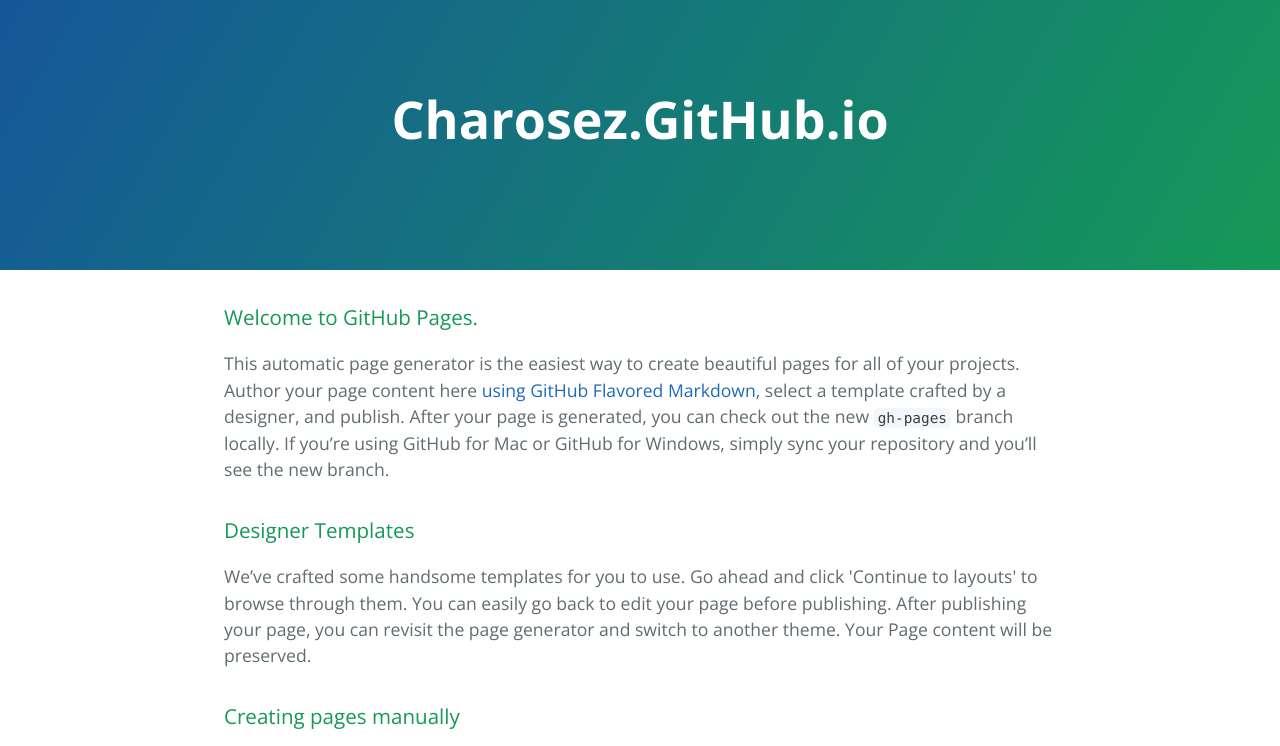
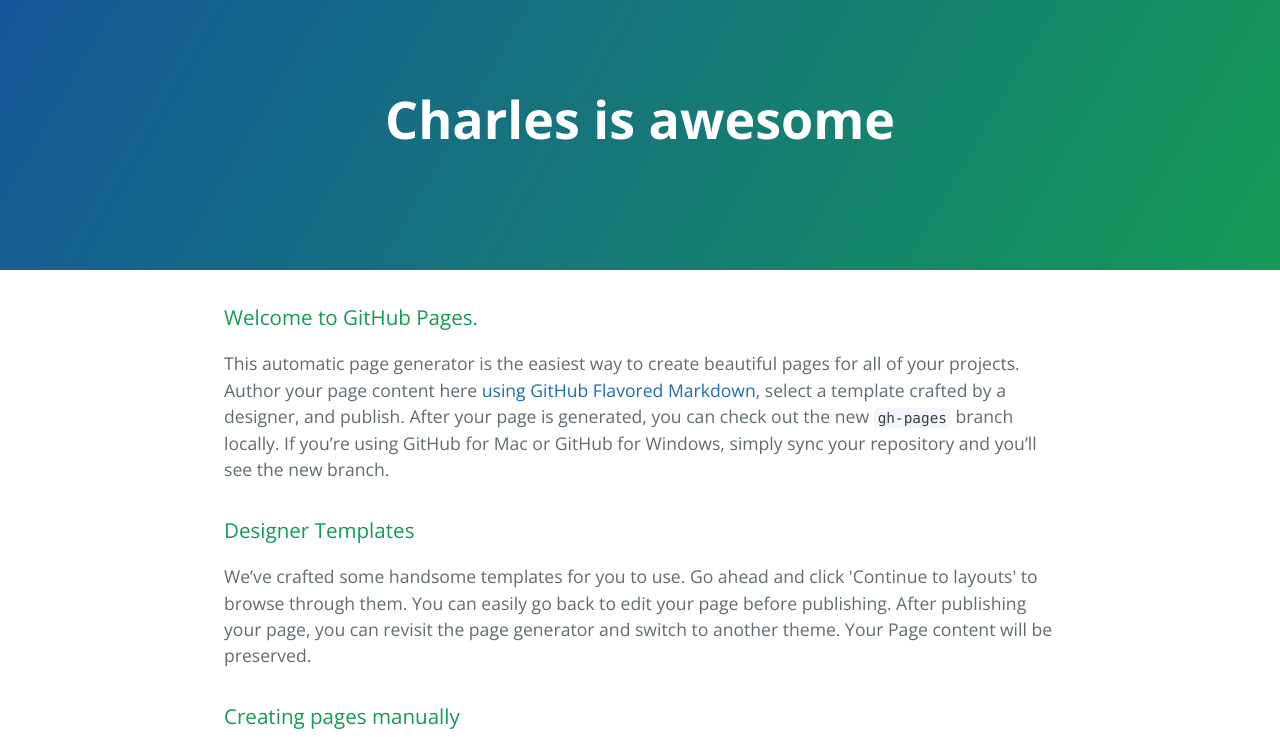
Before and after one commit to charles-tai/charosez.github.io, a plain HTML site: page index.html in a window 1280 px wide. Shown: the top 746 px of the page. Drawn offline with nearby package versions, Linux system fonts and the light colour scheme.

Commit message:
Changed title

```diff
--- a/index.html
+++ b/index.html
@@ -11,7 +11,7 @@
   </head>
   <body>
     <section class="page-header">
-      <h1 class="project-name">Charosez.GitHub.io</h1>
+      <h1 class="project-name">Charles is awesome</h1>
       <h2 class="project-tagline"></h2>
     </section>
 
```
